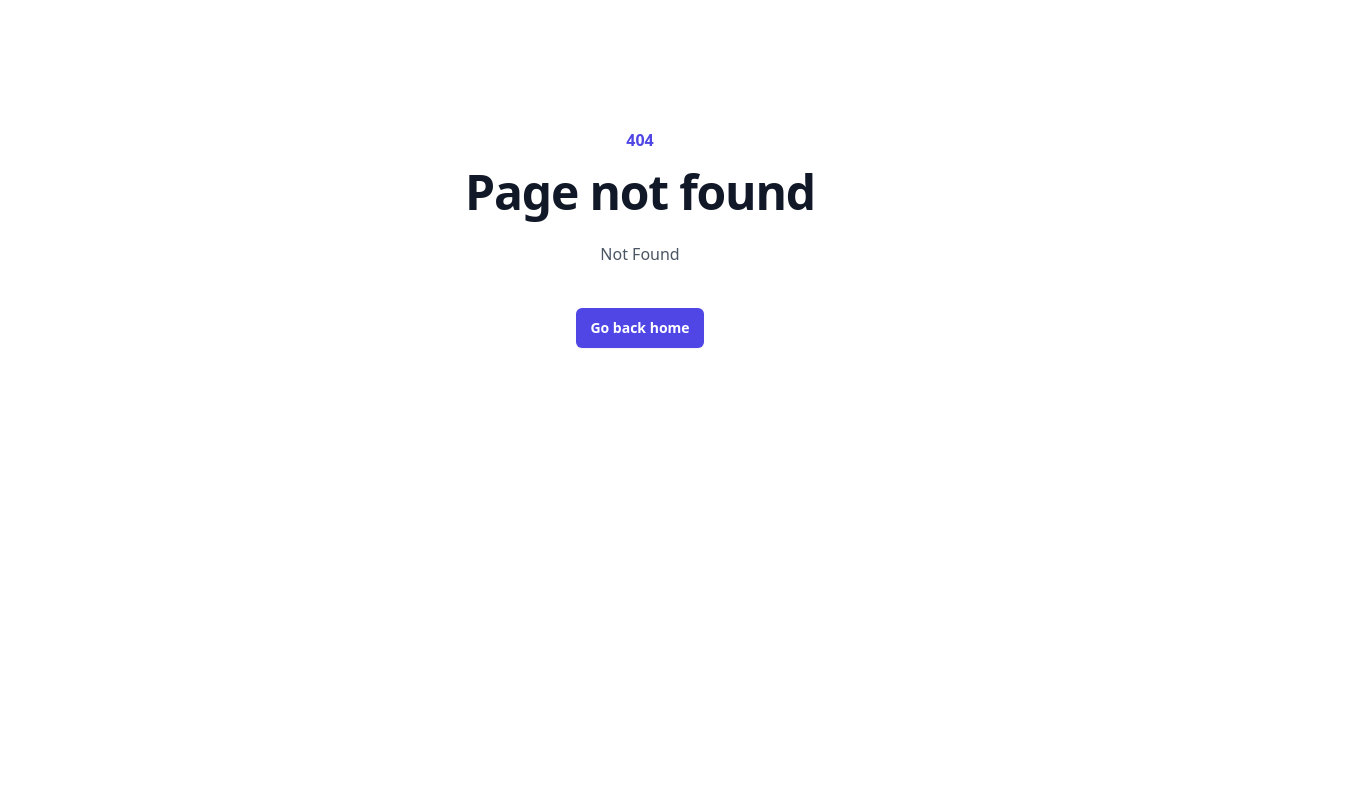
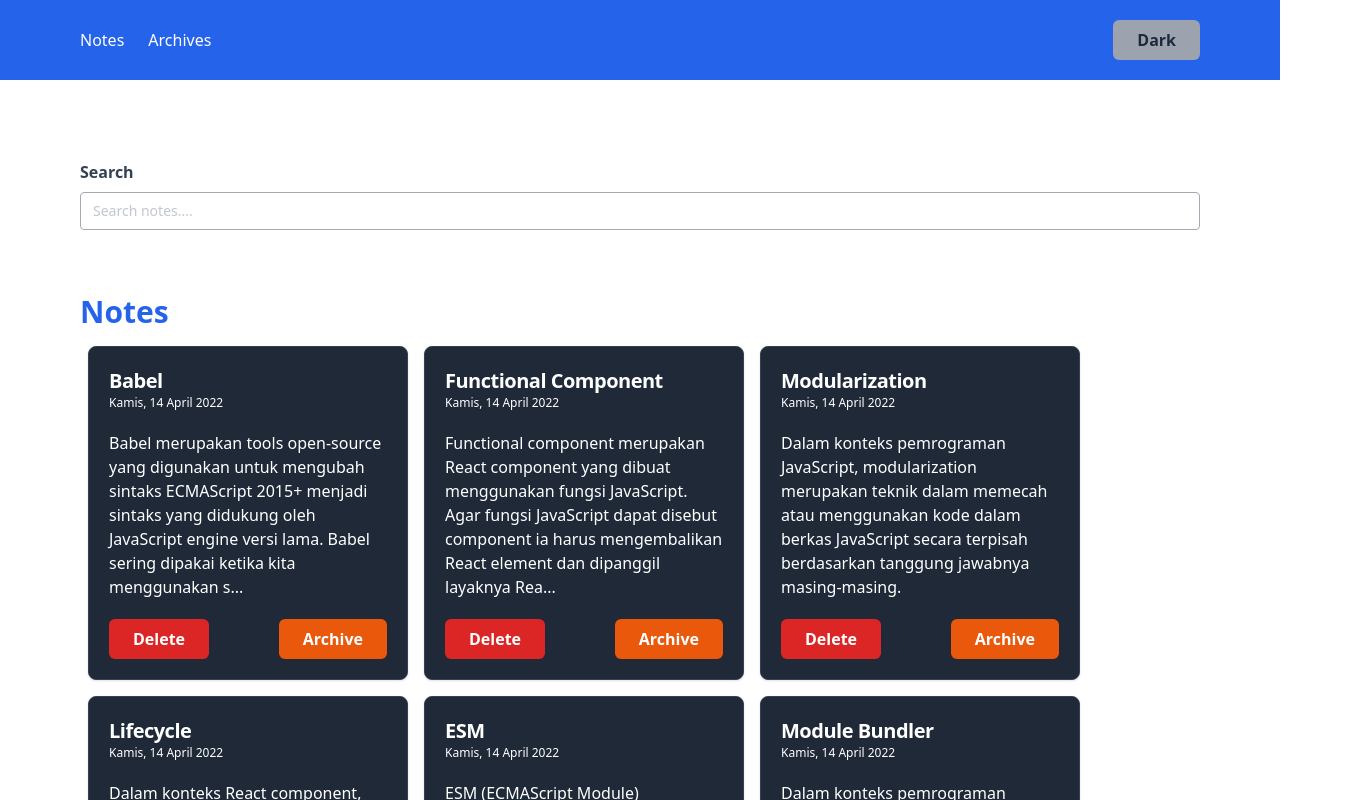
Before and after one commit to MHendriF/personal-notes-spa, a React (Vite) app: page /notes in a window 1280 px wide. Before the commit this address had no page. Shown: the top 800 px of the page, 1360 px wide, since content can reach past the window. Built offline with nearby package versions, Linux system fonts and the light colour scheme.

Commit message:
split page

```diff
--- a/src/components/Fragments/CardNote.jsx
+++ b/src/components/Fragments/CardNote.jsx
@@ -2,6 +2,7 @@ import Button from '../Elements/Buttons';
 import { showFormattedDate } from '../../utils';
 import { useDispatch } from 'react-redux';
 import { archiveNote, deleteNote } from '../../redux/slices/noteSlice';
+import { Link } from 'react-router-dom';
 
 const CardNote = (props) => {
     const { children } = props;
@@ -12,14 +13,14 @@ const CardNote = (props) => {
 };
 
 const Header = (props) => {
-    const { title, createdAt } = props;
+    const { id, title, createdAt } = props;
 
     return (
         <div className='px-5 py-5 pb-5'>
-            <a href='#'>
+            <Link to={`/notes/${id}`}>
                 <h5 className='text-xl font-semibold tracking-tight text-white'>{title.length > 30 ? `${title.substring(0, 29)}...` : title}</h5>
                 <p className='text-xs text-white'>{showFormattedDate(createdAt)}</p>
-            </a>
+            </Link>
         </div>
     );
 };
--- a/src/components/Fragments/FormAddNote.jsx
+++ b/src/components/Fragments/FormAddNote.jsx
@@ -13,7 +13,7 @@ const FormAddNote = () => {
     const { isDarkMode, setIsDarkMode } = useContext(DarkMode);
     const dispatch = useDispatch();
     const titleRef = useRef(null);
-    const maxCharLimit = 50;
+    const maxCharLimit = 100;
     const remainingChars = maxCharLimit - inputTitle.length;
 
     useEffect(() => {
@@ -61,7 +61,7 @@ const FormAddNote = () => {
             <TextareaForm
                 label='Description'
                 name='body'
-                rows='5'
+                rows='8'
                 placeholder='Note description here ....'
                 value={inputBody}
                 onInput={(e) => setInputBody(e.target.value)}></TextareaForm>
--- a/src/components/Layouts/Navbar.jsx
+++ b/src/components/Layouts/Navbar.jsx
@@ -1,19 +1,27 @@
 import { useContext } from 'react';
+import { Link } from 'react-router-dom';
 import { DarkMode } from '../../context/DarkMode';
 import Button from '../Elements/Buttons';
-import Input from '../Elements/Inputs/Input';
 
-const Navbar = (props) => {
+const Navbar = () => {
     const { isDarkMode, setIsDarkMode } = useContext(DarkMode);
-    const { onInput } = props;
 
     return (
-        <div className={`flex justify-end h-20 items-center px-10 ${isDarkMode && 'bg-gray-800'} ${!isDarkMode && 'bg-blue-600 '}`}>
-            <div className='w-1/4 mr-2'>
-                <Input placeholder='Search notes...' onInput={onInput} name='search' type='text'></Input>
-            </div>
+        <div className={`flex h-20 justify-between items-center px-20 ${isDarkMode && 'bg-gray-800'} ${!isDarkMode && 'bg-blue-600 '}`}>
+            <ul className='flex'>
+                <li className='mr-6'>
+                    <Link to={`/notes`} className='text-white hover:text-blue-800'>
+                        Notes
+                    </Link>
+                </li>
+                <li className='mr-6'>
+                    <Link to={`/archives`} className='text-white hover:text-blue-800'>
+                        Archives
+                    </Link>
+                </li>
+            </ul>
             <Button
-                classname={`px-10 mx-5 rounded ${isDarkMode && 'bg-blue-800 text-white'} ${!isDarkMode && 'bg-gray-400 text-slate-800'}`}
+                classname={`rounded ${isDarkMode && 'bg-blue-800 text-white'} ${!isDarkMode && 'bg-gray-400 text-slate-800'}`}
                 onClick={() => setIsDarkMode(!isDarkMode)}>
                 {isDarkMode ? 'Light' : 'Dark'}
             </Button>
--- /dev/null
+++ b/src/pages/archive.jsx
@@ -0,0 +1,58 @@
+import { Fragment, useEffect, useState, useRef, useContext } from 'react';
+import { useSelector } from 'react-redux';
+import { DarkMode } from '../context/DarkMode';
+import Navbar from '../components/Layouts/Navbar';
+import CardNote from '../components/Fragments/CardNote';
+import InputForm from '../components/Elements/Inputs/InputForm';
+
+const ArchivePage = () => {
+    const { isDarkMode, setIsDarkMode } = useContext(DarkMode);
+    const [query, setQuery] = useState('');
+    const [filteredNotes, setFilteredNotes] = useState([]);
+    const notes = useSelector((state) => state.notes.data);
+    const noteRef = useRef(null);
+    const filteredNotesRef = useRef(null);
+
+    const handleSearch = (e) => {
+        let char = e.target.value;
+        setQuery(char);
+    };
+
+    return (
+        <Fragment>
+            <Navbar />
+            <div className={`w-full min-h-screen  ${isDarkMode && 'bg-slate-900'}`}>
+                <div className='w-full pt-20 px-20'>
+                    <InputForm
+                        label='Search'
+                        name='search'
+                        type='text'
+                        placeholder='Search notes....'
+                        onInput={(e) => console.log(e.target.value)}></InputForm>
+                </div>
+                <h1 className='text-3xl font-bold mb-2 pt-10 text-blue-600 ml-20'>Archive</h1>
+                <div className='flex flex-wrap ml-20 mr-20'>
+                    {notes.length > 0 &&
+                        notes.map(
+                            (note) =>
+                                note.archived && (
+                                    <CardNote key={note.id}>
+                                        <CardNote.Header id={note.id} title={note.title} createdAt={note.createdAt}></CardNote.Header>
+                                        <CardNote.Body title={note.title}>{note.body}</CardNote.Body>
+                                        <CardNote.Footer id={note.id} archived={note.archived}></CardNote.Footer>
+                                    </CardNote>
+                                ),
+                        )}
+                </div>
+
+                {notes.filter((note) => note.archived).length === 0 && (
+                    <div className={`w-full flex items-center justify-center pb-20 ${isDarkMode && 'text-white'} ${!isDarkMode && 'text-slate-700'}`}>
+                        --- Your Archive is empty ---
+                    </div>
+                )}
+            </div>
+        </Fragment>
+    );
+};
+
+export default ArchivePage;
--- /dev/null
+++ b/src/pages/createNote.jsx
@@ -0,0 +1,25 @@
+import { DarkMode } from '../context/DarkMode';
+import { useContext } from 'react';
+import FormAddNote from '../components/Fragments/FormAddNote';
+import { Fragment } from 'react';
+import Navbar from '../components/Layouts/Navbar';
+
+const CreateNotePage = () => {
+    const { isDarkMode, setIsDarkMode } = useContext(DarkMode);
+
+    return (
+        <Fragment>
+            <Navbar />
+            <div className={`w-full min-h-screen  ${isDarkMode && 'bg-slate-900'}`}>
+                <div className='flex items-center justify-center pt-10 pb-10'>
+                    <div className='w-full max-w-3xl'>
+                        <h1 className='text-3xl font-bold mb-10 text-center text-blue-600'>Create Note</h1>
+                        <FormAddNote />
+                    </div>
+                </div>
+            </div>
+        </Fragment>
+    );
+};
+
+export default CreateNotePage;
--- /dev/null
+++ b/src/pages/detailNote.jsx
@@ -0,0 +1,42 @@
+import { Fragment, useContext, useState } from 'react';
+import { useParams } from 'react-router-dom';
+import { useSelector } from 'react-redux';
+import { DarkMode } from '../context/DarkMode';
+import Navbar from '../components/Layouts/Navbar';
+import CardNote from '../components/Fragments/CardNote';
+import { useEffect } from 'react';
+
+const DetailNotePage = () => {
+    const { isDarkMode, setIsDarkMode } = useContext(DarkMode);
+    const { id } = useParams();
+    const notes = useSelector((state) => state.notes.data);
+    const [note, setNote] = useState({});
+
+    useEffect(() => {
+        console.log('notes: ', notes);
+        const note1 = notes.find((note) => note.id === id);
+        console.log('note1 results: ', note1);
+        const note2 = notes.filter((note) => note.id === id);
+        console.log('note2 results: ', note2);
+        //setNote(note1);
+    }, [id]);
+
+    //console.log('note id: ', id);
+    //console.log('note: ', note);
+    return (
+        <Fragment>
+            <Navbar />
+            {/* <div className={`w-full min-h-screen  ${isDarkMode && 'bg-slate-900'}`}>
+                <div className='w-full pt-20 px-20'>
+                    <CardNote key={note.id}>
+                        <CardNote.Header id={note.id} title={note.title} createdAt={note.createdAt}></CardNote.Header>
+                        <CardNote.Body title={note.title}>{note.body}</CardNote.Body>
+                        <CardNote.Footer id={note.id} archived={note.archived}></CardNote.Footer>
+                    </CardNote>
+                </div>
+            </div> */}
+        </Fragment>
+    );
+};
+
+export default DetailNotePage;
--- a/src/pages/note.jsx
+++ b/src/pages/note.jsx
@@ -1,9 +1,9 @@
 import { Fragment, useEffect, useState, useRef, useContext } from 'react';
 import { useSelector } from 'react-redux';
 import { DarkMode } from '../context/DarkMode';
-import FormAddNote from '../components/Fragments/FormAddNote';
 import Navbar from '../components/Layouts/Navbar';
 import CardNote from '../components/Fragments/CardNote';
+import InputForm from '../components/Elements/Inputs/InputForm';
 
 const NotePage = () => {
     const { isDarkMode, setIsDarkMode } = useContext(DarkMode);
@@ -37,16 +37,18 @@ const NotePage = () => {
 
     return (
         <Fragment>
-            <Navbar onInput={handleSearch} />
+            <Navbar />
             <div className={`w-full min-h-screen  ${isDarkMode && 'bg-slate-900'}`}>
-                <div className='flex items-center justify-center pt-10 pb-10'>
-                    <div className='w-full max-w-md'>
-                        <h1 className='text-3xl font-bold mb-10 text-center text-blue-600'>Create Note</h1>
-                        <FormAddNote></FormAddNote>
-                    </div>
+                <div className='w-full pt-20 px-20'>
+                    <InputForm
+                        label='Search'
+                        name='search'
+                        type='text'
+                        placeholder='Search notes....'
+                        onInput={(e) => console.log(e.target.value)}></InputForm>
                 </div>
 
-                <h1 className='text-3xl font-bold mb-2 mt-10 text-blue-600 ml-20'>Notes</h1>
+                <h1 className='text-3xl font-bold mb-2 pt-10 text-blue-600 ml-20'>Notes</h1>
                 <div ref={noteRef}>
                     <div className='flex flex-wrap w-full ml-20 mr-20'>
                         {notes.length > 0 &&
@@ -54,7 +56,7 @@ const NotePage = () => {
                                 (note) =>
                                     !note.archived && (
                                         <CardNote key={note.id}>
-                                            <CardNote.Header title={note.title} createdAt={note.createdAt}></CardNote.Header>
+                                            <CardNote.Header id={note.id} title={note.title} createdAt={note.createdAt}></CardNote.Header>
                                             <CardNote.Body title={note.title}>{note.body}</CardNote.Body>
                                             <CardNote.Footer id={note.id} archived={note.archived}></CardNote.Footer>
                                         </CardNote>
@@ -75,7 +77,7 @@ const NotePage = () => {
                                 (note) =>
                                     !note.archived && (
                                         <CardNote key={note.id}>
-                                            <CardNote.Header title={note.title} createdAt={note.createdAt}></CardNote.Header>
+                                            <CardNote.Header id={note.id} title={note.title} createdAt={note.createdAt}></CardNote.Header>
                                             <CardNote.Body title={note.title}>{note.body}</CardNote.Body>
                                             <CardNote.Footer id={note.id} archived={note.archived}></CardNote.Footer>
                                         </CardNote>
@@ -89,27 +91,6 @@ const NotePage = () => {
                         </div>
                     )}
                 </div>
-
-                <h1 className='text-3xl font-bold mb-2 mt-10 text-blue-600 ml-20'>Archive</h1>
-                <div className='flex flex-wrap ml-20 mr-20'>
-                    {notes.length > 0 &&
-                        notes.map(
-                            (note) =>
-                                note.archived && (
-                                    <CardNote key={note.id}>
-                                        <CardNote.Header title={note.title} createdAt={note.createdAt}></CardNote.Header>
-                                        <CardNote.Body title={note.title}>{note.body}</CardNote.Body>
-                                        <CardNote.Footer id={note.id} archived={note.archived}></CardNote.Footer>
-                                    </CardNote>
-                                ),
-                        )}
-                </div>
-
-                {notes.filter((note) => note.archived).length === 0 && (
-                    <div className={`w-full flex items-center justify-center pb-20 ${isDarkMode && 'text-white'} ${!isDarkMode && 'text-slate-700'}`}>
-                        --- Your Archive is empty ---
-                    </div>
-                )}
             </div>
         </Fragment>
     );
```
Also changed, not shown: src/main.jsx (+16 -1 lines).
